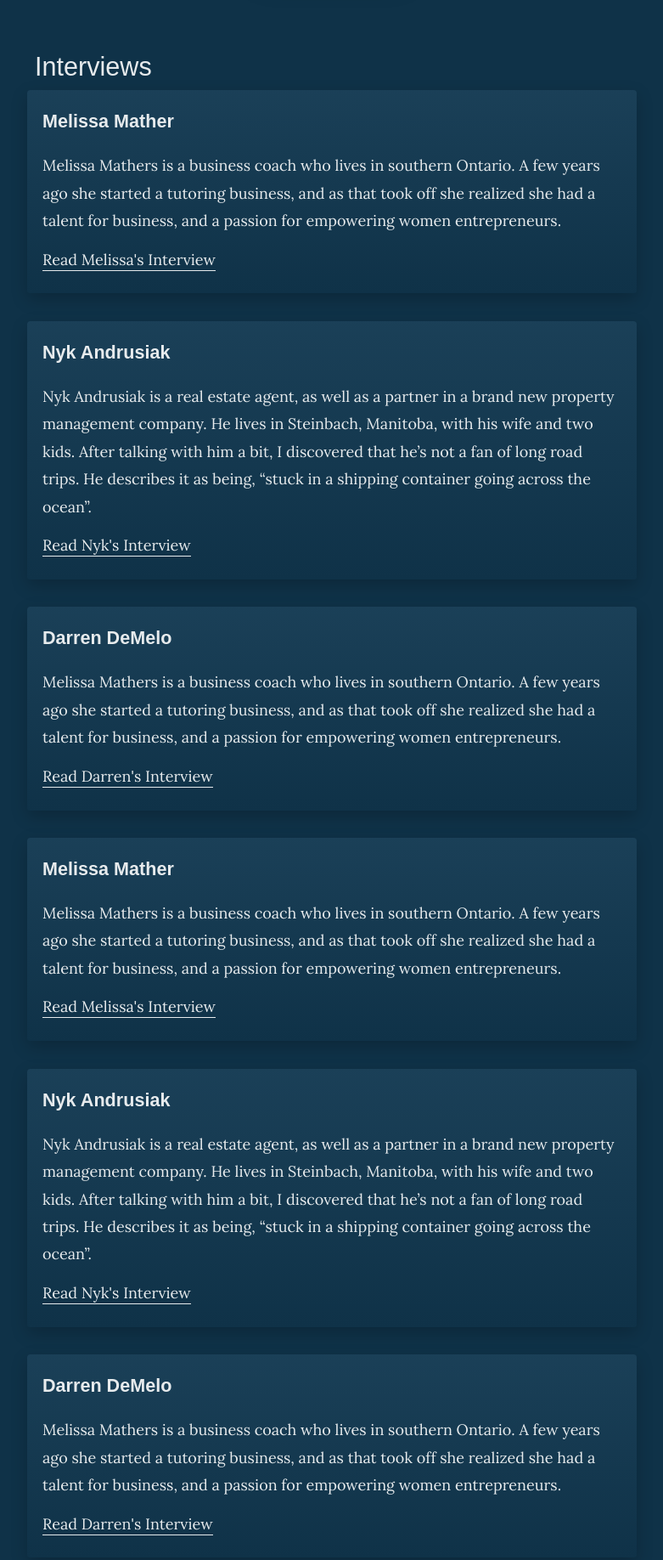
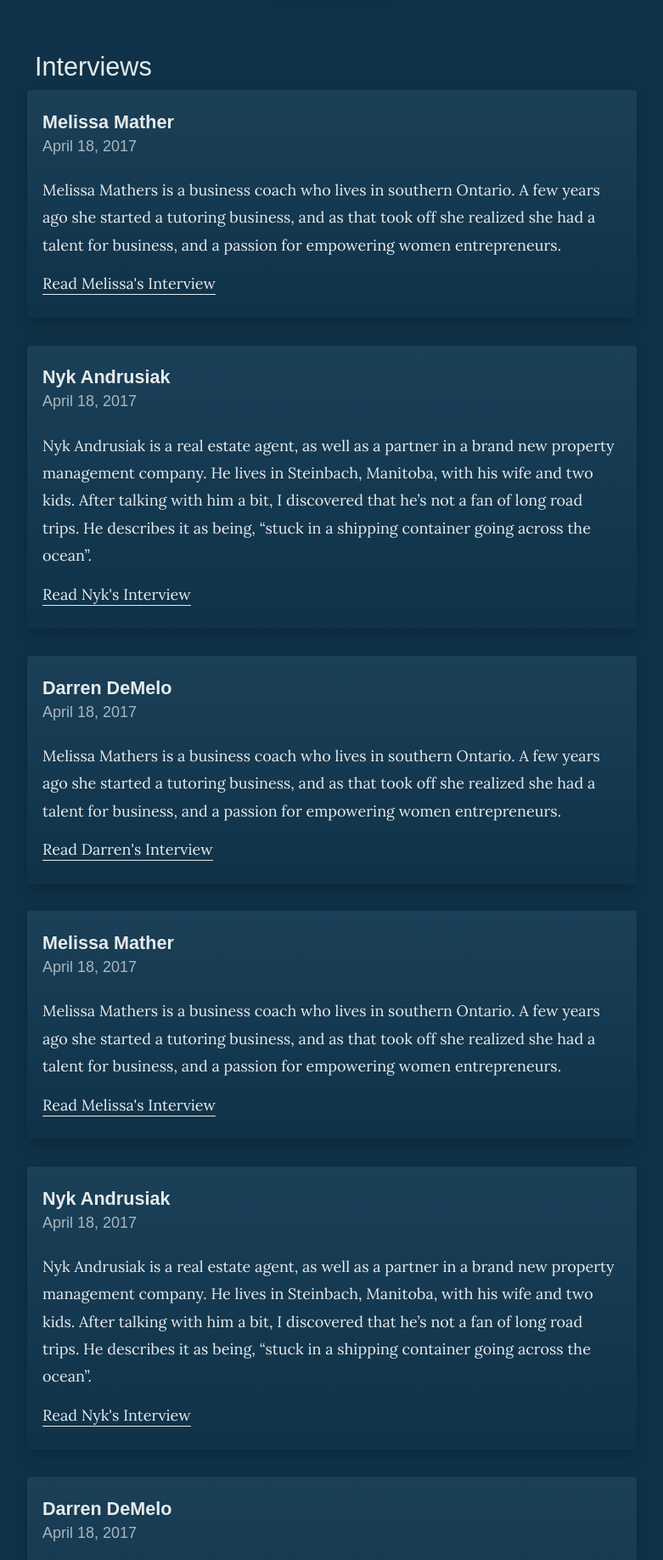
Before and after one commit to tesla3327/marketplacedisciples, a website: page website/index.html in a window 1280 px wide. Shown: the part 660-2496 px from the top of the page at 85% size, without its empty margins (249-1030 px from the left). Drawn offline with Linux system fonts and the light colour scheme; a web font is replaced by a local one.

Commit message:
Added date; fixed scroll anchoring bug

```diff
--- a/website/index.html
+++ b/website/index.html
@@ -66,6 +66,7 @@
         <div class="section--interviews__interviews">
           <div class="card">
             <h4 class="h4 card__title">Melissa Mather</h4>
+            <h5 class="h5 card__date">April 18, 2017</h5>
             <p class="card__summary">Melissa Mathers is a business coach who lives in southern Ontario. A few years ago she started a tutoring business, and as that took off she realized she had a talent for business, and a passion for empowering women entrepreneurs.</p>
             <a href="article.html" class="link card__link">Read Melissa's Interview</a>
     <!--         <p class="card__summary">In this interview, Melissa discusses the tension between having confidence in your own abilities, and relying on God to work through you. She shares her thoughts on how Christian business owners should think about profits, and also tells a story of how she decided to step out in faith, even though she didn’t feel completely ready for God’s plan for her.</p> -->
@@ -73,8 +74,9 @@
 
           <div class="card">
             <h4 class="h4 card__title">Nyk Andrusiak</h4>
-              <p class="card__summary">Nyk Andrusiak is a real estate agent, as well as a partner in a brand new property management company. He lives in Steinbach, Manitoba, with his wife and two kids. After talking with him a bit, I discovered that he’s not a fan of long road trips. He describes it as being, “stuck in a shipping container going across the ocean”.</p>
-              <a href="article.html" class="link card__link">Read Nyk's Interview</a>
+            <h5 class="h5 card__date">April 18, 2017</h5>
+            <p class="card__summary">Nyk Andrusiak is a real estate agent, as well as a partner in a brand new property management company. He lives in Steinbach, Manitoba, with his wife and two kids. After talking with him a bit, I discovered that he’s not a fan of long road trips. He describes it as being, “stuck in a shipping container going across the ocean”.</p>
+            <a href="article.html" class="link card__link">Read Nyk's Interview</a>
     <!--
               <p class="card__summary">In this interview, Nyk shares with us how he went an entire four months with no income, while still needing to pay bills and feed his family. He shares how God was testing and growing his faith during that time, and the many ways in which God provided for him and his family.</p>
 
@@ -83,6 +85,7 @@
 
           <div class="card">
             <h4 class="h4 card__title">Darren DeMelo</h4>
+            <h5 class="h5 card__date">April 18, 2017</h5>
             <p class="card__summary">Melissa Mathers is a business coach who lives in southern Ontario. A few years ago she started a tutoring business, and as that took off she realized she had a talent for business, and a passion for empowering women entrepreneurs.</p>
             <a href="article.html" class="link card__link">Read Darren's Interview</a>
     <!--         <p class="card__summary">In this interview, Melissa discusses the tension between having confidence in your own abilities, and relying on God to work through you. She shares her thoughts on how Christian business owners should think about profits, and also tells a story of how she decided to step out in faith, even though she didn’t feel completely ready for God’s plan for her.</p> -->
@@ -90,6 +93,7 @@
 
           <div class="card">
             <h4 class="h4 card__title">Melissa Mather</h4>
+            <h5 class="h5 card__date">April 18, 2017</h5>
             <p class="card__summary">Melissa Mathers is a business coach who lives in southern Ontario. A few years ago she started a tutoring business, and as that took off she realized she had a talent for business, and a passion for empowering women entrepreneurs.</p>
             <a href="article.html" class="link card__link">Read Melissa's Interview</a>
     <!--         <p class="card__summary">In this interview, Melissa discusses the tension between having confidence in your own abilities, and relying on God to work through you. She shares her thoughts on how Christian business owners should think about profits, and also tells a story of how she decided to step out in faith, even though she didn’t feel completely ready for God’s plan for her.</p> -->
@@ -97,8 +101,9 @@
 
           <div class="card">
             <h4 class="h4 card__title">Nyk Andrusiak</h4>
-              <p class="card__summary">Nyk Andrusiak is a real estate agent, as well as a partner in a brand new property management company. He lives in Steinbach, Manitoba, with his wife and two kids. After talking with him a bit, I discovered that he’s not a fan of long road trips. He describes it as being, “stuck in a shipping container going across the ocean”.</p>
-              <a href="article.html" class="link card__link">Read Nyk's Interview</a>
+            <h5 class="h5 card__date">April 18, 2017</h5>
+            <p class="card__summary">Nyk Andrusiak is a real estate agent, as well as a partner in a brand new property management company. He lives in Steinbach, Manitoba, with his wife and two kids. After talking with him a bit, I discovered that he’s not a fan of long road trips. He describes it as being, “stuck in a shipping container going across the ocean”.</p>
+            <a href="article.html" class="link card__link">Read Nyk's Interview</a>
     <!--
               <p class="card__summary">In this interview, Nyk shares with us how he went an entire four months with no income, while still needing to pay bills and feed his family. He shares how God was testing and growing his faith during that time, and the many ways in which God provided for him and his family.</p>
 
@@ -107,6 +112,7 @@
 
           <div class="card">
             <h4 class="h4 card__title">Darren DeMelo</h4>
+            <h5 class="h5 card__date">April 18, 2017</h5>
             <p class="card__summary">Melissa Mathers is a business coach who lives in southern Ontario. A few years ago she started a tutoring business, and as that took off she realized she had a talent for business, and a passion for empowering women entrepreneurs.</p>
             <a href="article.html" class="link card__link">Read Darren's Interview</a>
     <!--         <p class="card__summary">In this interview, Melissa discusses the tension between having confidence in your own abilities, and relying on God to work through you. She shares her thoughts on how Christian business owners should think about profits, and also tells a story of how she decided to step out in faith, even though she didn’t feel completely ready for God’s plan for her.</p> -->
--- a/website/src/css/main.scss
+++ b/website/src/css/main.scss
@@ -27,6 +27,7 @@ body, html {
   color: $body-text;
 	padding: 0;
 	margin: 0;
+  overflow-anchor: none;
 }
 
 body {
@@ -125,8 +126,14 @@ input[type=submit] {
 	line-height: $rhythm * 1.7;
 }
 
-.h2--title {
+.h2--title, .h2--date {
 	text-align: center;
+}
+
+.h2--date {
+  color: rgba($body-text, 0.7);
+  font-weight: 400;
+  font-size: $base-font * 1.2;
 }
 
 .h3 {
@@ -136,9 +143,15 @@ input[type=submit] {
 }
 
 .h4 {
-	font-size: $base-font * 1.2;
-	font-weight: bold;
-	line-height: $rhythm * 1.2;
+  font-size: $base-font * 1.2;
+  font-weight: bold;
+  line-height: $rhythm * 1.2;
+}
+
+.h5 {
+  font-size: $base-font;
+  font-weight: 400;
+  line-height: $rhythm * 1.2;
 }
 
 p {
@@ -323,11 +336,17 @@ p {
 }
 
 .card__title {
-  margin-bottom: $rhythm / 2;
+  margin-top: 0.5em;
+  line-height: $base-font;
 }
 
 .card__summary {
 	padding-bottom: 0;
+}
+
+.card__date {
+  color: rgba($body-text, 0.7);
+  margin-bottom: $rhythm / 2;
 }
 
 .card__link {
@@ -373,6 +392,11 @@ p {
 
   .section--title {
     margin: 10vw 0;
+  }
+
+  .h2--date {
+    margin-top: $rhythm / 2;
+    font-size: 4vw;
   }
 
   .nav {
@@ -473,4 +497,8 @@ p {
   .section--title {
     margin: 100px 0;
   }
+
+  .h2--date {
+    font-size: 40px;
+  }
 }
```
Also changed, not shown: website/article.html (+9 -4 lines), website/dist/css/main.css, 1 other file.
